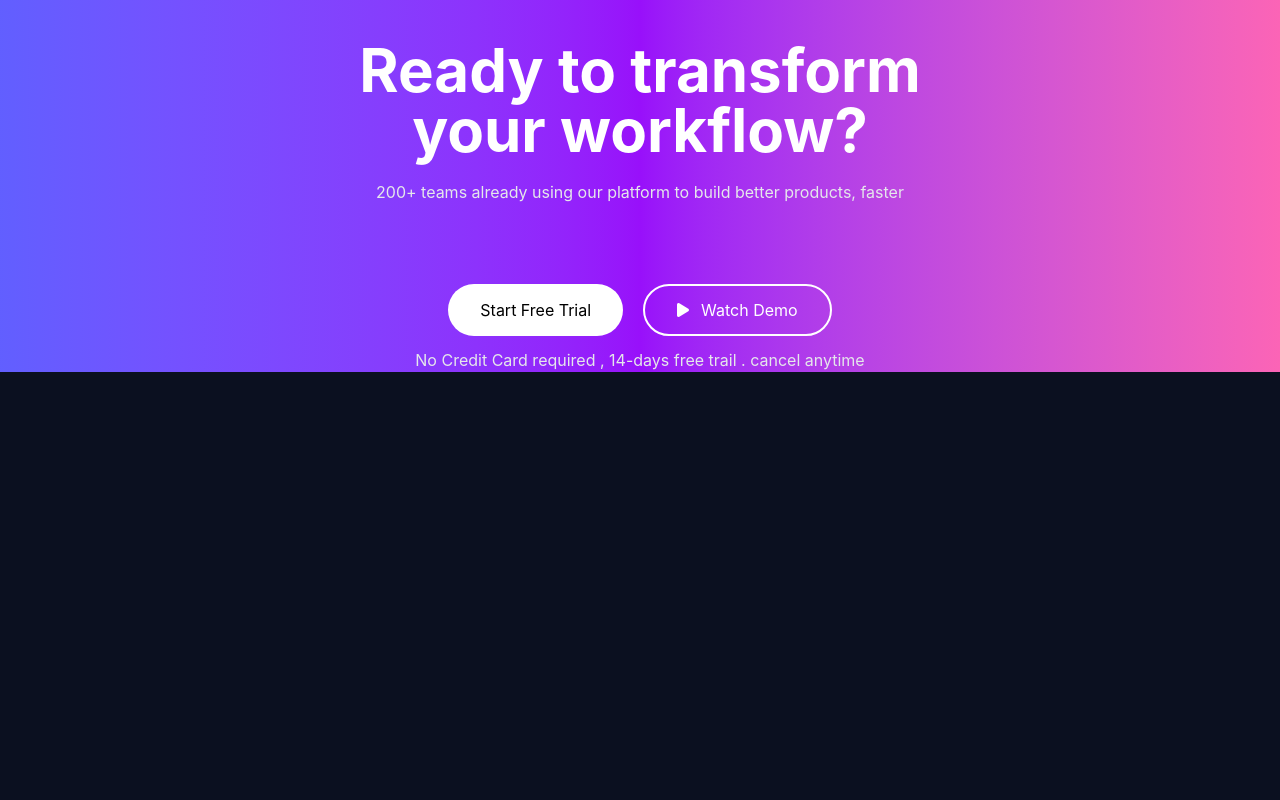
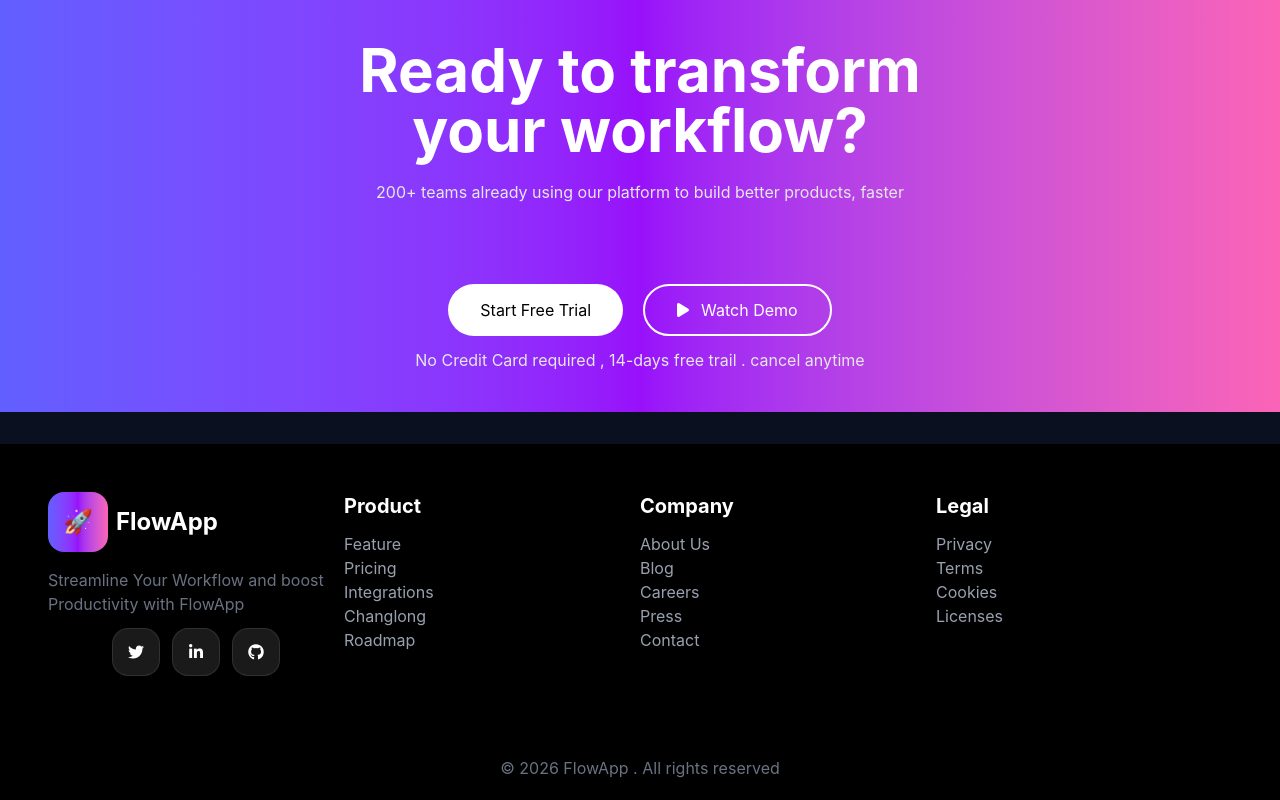
Before and after one commit to Sushant305/Tailwind_MiniProject, a website: page index.html in a window 1280 px wide. Shown: the part 2014-2814 px from the top of the page. Before the commit the page ends 2386 px from the top, so only its background shows below. Drawn offline with Linux system fonts and the light colour scheme.

Commit message:
all done

```diff
--- a/index.html
+++ b/index.html
@@ -350,7 +350,7 @@
                 </button>
             </div>
 
-            <p class="mt-3 text-gray-200 text-center">No Credit Card required , 14-days free trail . cancel anytime</p>
+            <p class="mt-3 text-gray-200 text-center mb-10">No Credit Card required , 14-days free trail . cancel anytime</p>
 
 
         </div>
@@ -360,7 +360,75 @@
 
 
 
+    <footer class="mb-8 bg-black">
 
+        <div class="grid grid-cols-1 xl:grid-cols-4 p-12">
+
+            <div>
+                <div class="flex items-center gap-2">
+                    <div
+                        class="bg-gradient-to-r from-indigo-500 via-purple-600 to-pink-400 size-15 rounded-2xl flex justify-center items-center text-2xl">
+                        🚀</div>
+                    <h2 class="font-bold text-2xl">FlowApp</h2>
+                </div>
+                <p class="mt-4 text-gray-500">Streamline Your Workflow and boost Productivity with FlowApp</p>
+
+                <div class="flex justify-center items-center gap-3 p-3">
+
+                    <div
+                        class="size-12 bg-gray-50/10 border border-white/10 rounded-2xl flex items-center justify-center text-white hover:bg-blue-300 transition-all duration-300 ease-in-out">
+                        <i class="fa-brands fa-twitter"></i>
+                    </div>
+
+                    <div
+                        class="size-12 bg-gray-50/10 border border-white/10 rounded-2xl flex items-center justify-center text-white hover:bg-blue-600 transition-all duration-300 ease-in-out">
+                        <i class="fa-brands fa-linkedin-in"></i>
+                    </div>
+
+                    <div
+                        class="size-12 bg-gray-50/10 border border-white/10 rounded-2xl flex items-center justify-center text-white hover:bg-purple-500 transition-all duration-300 ease-in-out">
+                        <i class="fa-brands fa-github"></i>
+                    </div>
+
+                </div>
+
+            </div>
+
+
+            <div>
+                <h2 class=" text-xl font-bold mb-3">Product</h2>
+                <p class="text-gray-400">Feature</p>
+                <p class="text-gray-400">Pricing</p>
+                <p class="text-gray-400">Integrations</p>
+                <p class="text-gray-400">Changlong</p>
+                <p class="text-gray-400">Roadmap</p>
+
+            </div>
+
+            <div>
+                <h2 class=" text-xl font-bold mb-3">Company</h2>
+                <p class="text-gray-400">About Us</p>
+                <p class="text-gray-400">Blog</p>
+                <p class="text-gray-400">Careers</p>
+                <p class="text-gray-400">Press</p>
+                <p class="text-gray-400">Contact</p>
+
+            </div>
+
+            <div>
+                <h2 class=" text-xl font-bold mb-3">Legal</h2>
+                <p class="text-gray-400">Privacy</p>
+                <p class="text-gray-400">Terms</p>
+                <p class="text-gray-400">Cookies</p>
+                <p class="text-gray-400">Licenses</p>
+
+            </div>
+
+
+        </div>
+        <div class="text-gray-500 text-center p-5">&copy; 2026 FlowApp . All rights reserved</div>
+
+    </footer>
 
 
 
```
Also changed, not shown: output.css.
